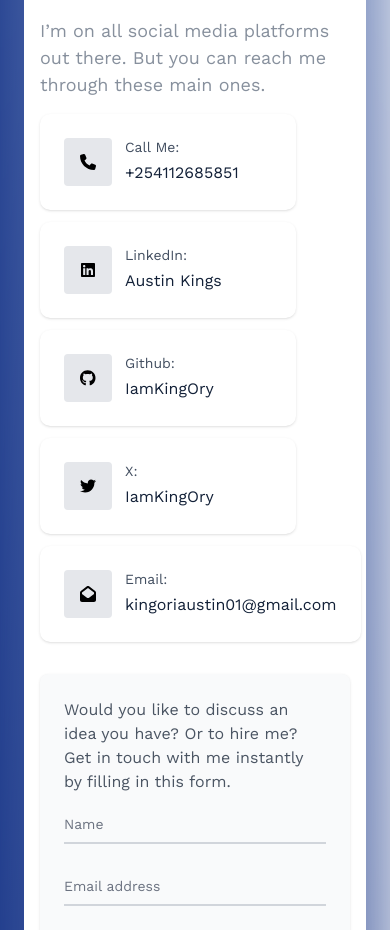
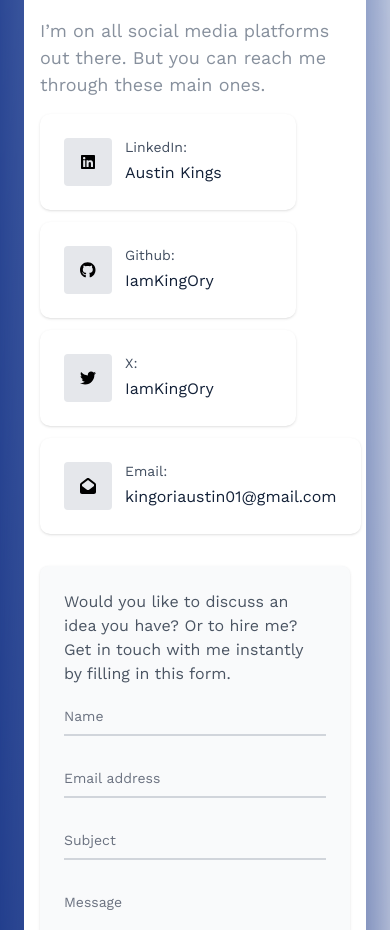
Before and after one commit to AustinKingOry/portfolio, a React (Vite) app: page / in a window 390 px wide. Shown: the part 10040-10970 px from the top of the page. Built offline with nearby package versions, Linux system fonts and the light colour scheme.

Commit message:
Remove phone number from contacts

```diff
--- a/src/constants/index.js
+++ b/src/constants/index.js
@@ -20,7 +20,7 @@ export const statistics = [
 ];
 
 export const contacts = [
-    { value: 'tel:+254112685851', label:"+254112685851", title: 'Call Me', icon: faPhone },
+    // { value: 'tel:+254112685851', label:"+254112685851", title: 'Call Me', icon: faPhone },
     { value: 'https://www.linkedin.com/in/austin-kings/', label:"Austin Kings", title: 'LinkedIn', icon: faLinkedin },
     { value: 'https://github.com/AustinKingOry', label: 'IamKingOry', title:"Github", icon: faGithub },
     { value: 'https://www.twitter.com/IamKingOry', label:"IamKingOry", title: 'X', icon: faTwitter },
```
